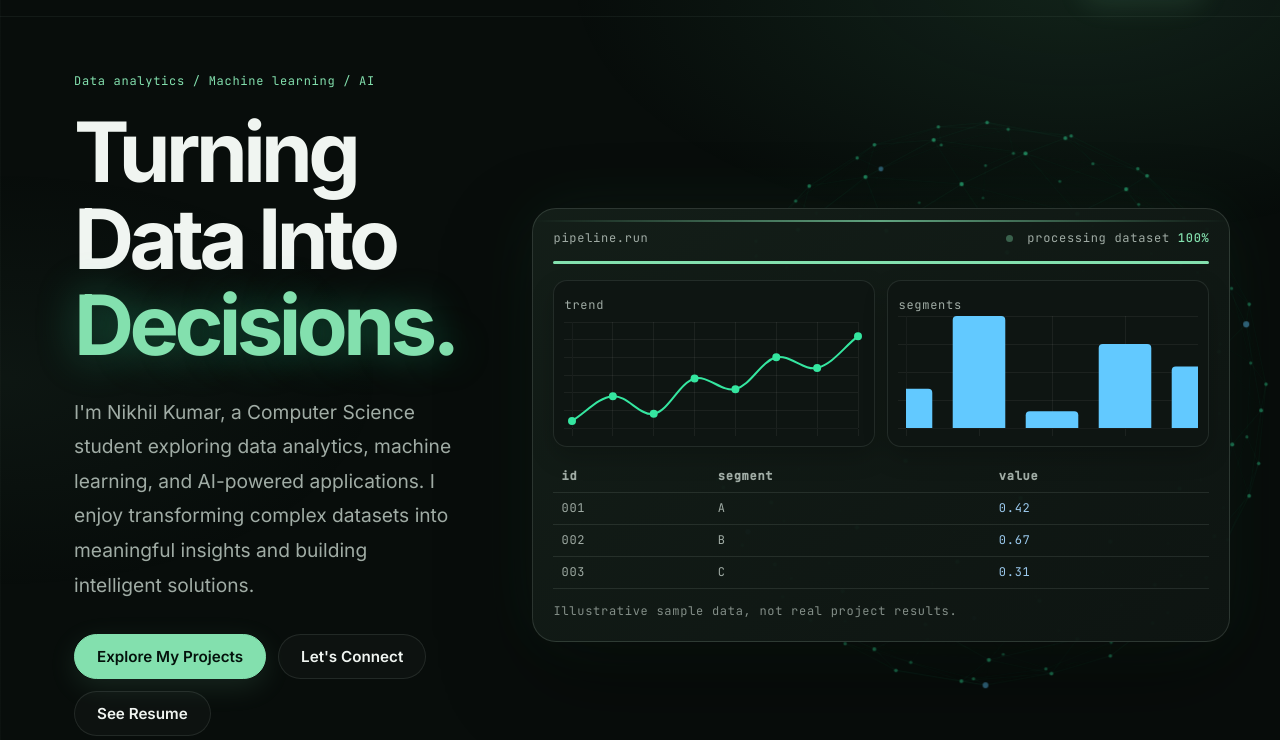
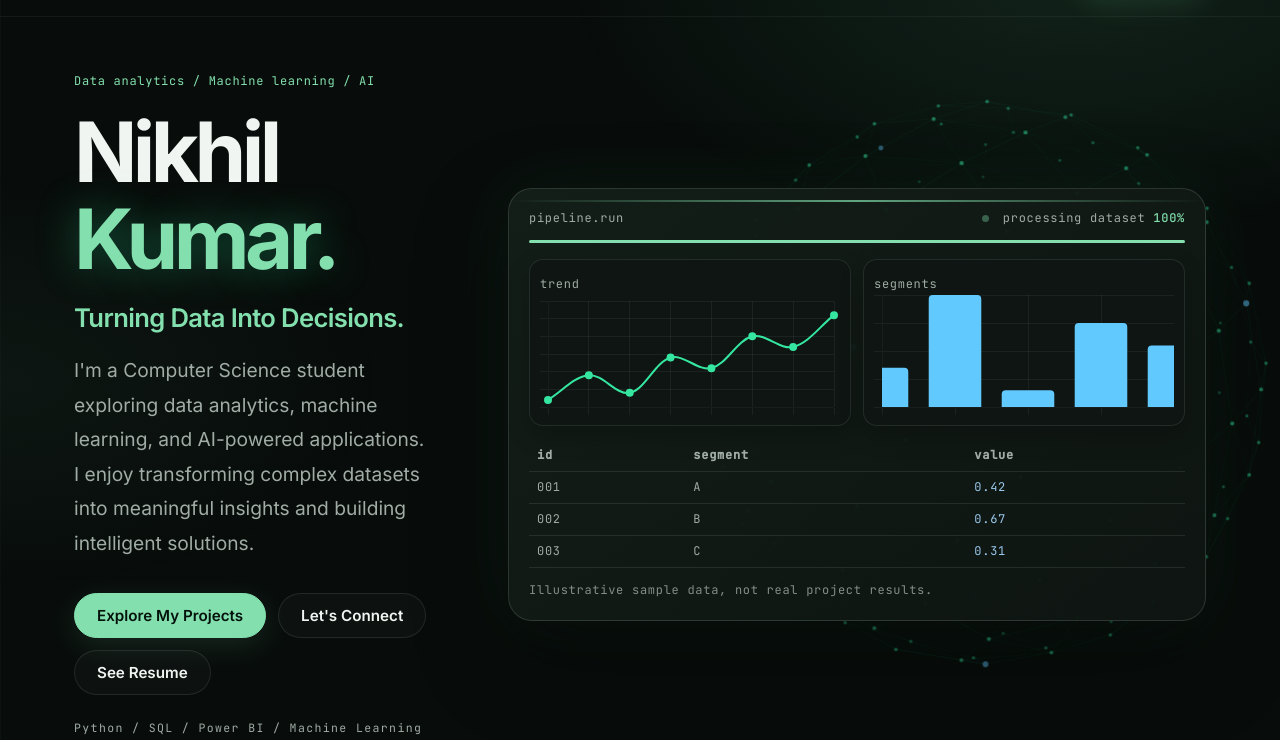
Before and after one commit to BlazeStack-xi/portfolio_DataAnalyst, a plain HTML site: page index.html in a window 1280 px wide. Shown: the part 60-800 px from the top of the page. Drawn offline with nearby package versions, Linux system fonts and the light colour scheme; no server answers; animation ran at ten frames a second.

Commit message:
feat: feature portfolio owner in hero section
Co-authored-by: Copilot <223556219+Copilot@users.noreply.github.com>

```diff
--- a/css/style.css
+++ b/css/style.css
@@ -1540,6 +1540,14 @@ body::before {
     margin: 18px 0 26px
 }
 
+.hero-tagline {
+    color: var(--accent);
+    font-size: clamp(1.25rem, 2vw, 1.65rem);
+    font-weight: 600;
+    letter-spacing: -.025em;
+    margin: -10px 0 14px
+}
+
 .hero-l .lead {
     max-width: 52ch;
     font-size: clamp(1.05rem, 1.5vw, 1.2rem);
--- a/index.html
+++ b/index.html
@@ -56,10 +56,11 @@
             <div class="wrap hero-in">
                 <div class="hero-l">
                     <p class="mono kicker">Data analytics / Machine learning / AI</p>
-                    <h1>Turning Data Into <em>Decisions.</em></h1>
-                    <p class="lead">I'm Nikhil Kumar, a Computer Science student exploring data analytics, machine
-                        learning, and AI-powered applications. I enjoy transforming complex datasets into meaningful
-                        insights and building intelligent solutions.</p>
+                    <h1>Nikhil <em>Kumar.</em></h1>
+                    <p class="hero-tagline">Turning Data Into Decisions.</p>
+                    <p class="lead">I'm a Computer Science student exploring data analytics, machine learning, and
+                        AI-powered applications. I enjoy transforming complex datasets into meaningful insights and
+                        building intelligent solutions.</p>
                     <div class="cta"><a class="btn" href="#projects">Explore My Projects</a><a class="btn ghost"
                             href="#contact">Let's Connect</a><a class="btn ghost" id="resume-cta" href="#resume"
                             hidden>See Resume</a></div>
```
